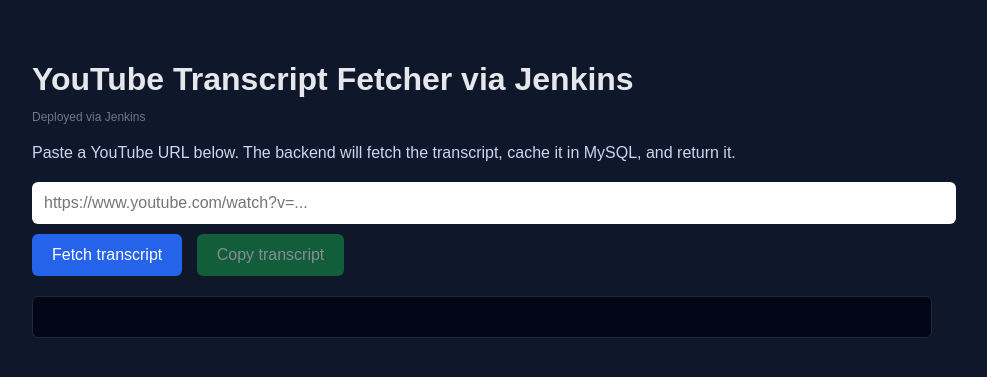
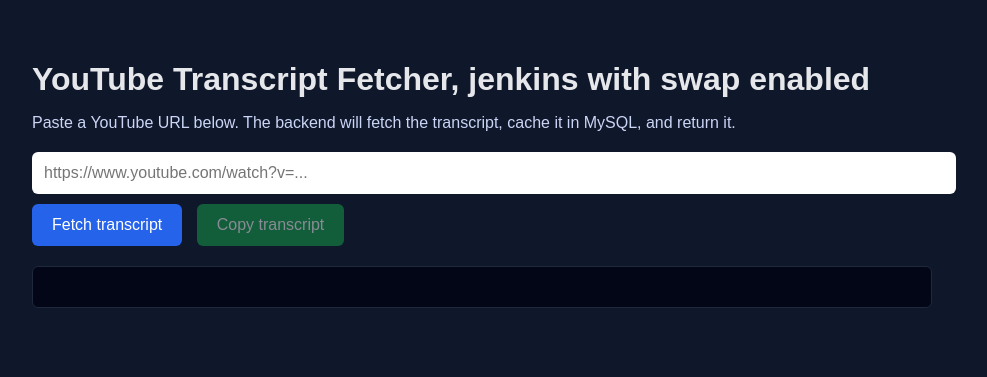
Before and after one commit to efthimiskalpasidis/yt-transcript-flask, a Flask app: page / in a window 1280 px wide. Shown: the top 377 px of the page, without its empty margins (158-1145 px from the left). Run offline with Flask 3, Linux system fonts and the light colour scheme.

Commit message:
jenkins with swap

```diff
--- a/templates/index.html
+++ b/templates/index.html
@@ -76,8 +76,7 @@
 
 <body>
 
-  <h1>YouTube Transcript Fetcher via Jenkins</h1>
-  <p style="font-size: 12px; opacity: 0.5;">Deployed via Jenkins</p>
+  <h1>YouTube Transcript Fetcher, jenkins with swap enabled</h1>
   <p>Paste a YouTube URL below. The backend will fetch the transcript, cache it in MySQL, and return it.</p>
 
   <input
```
